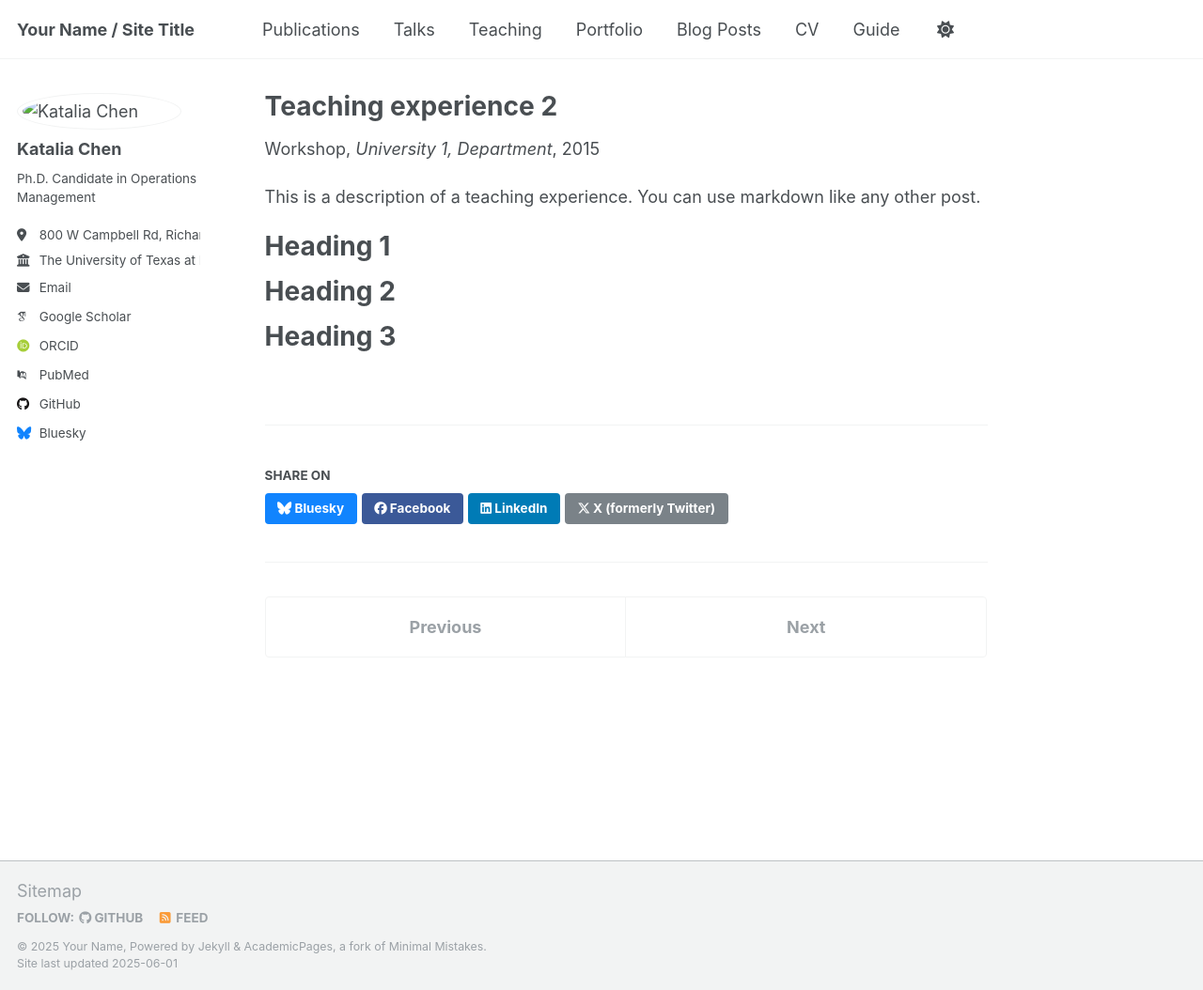
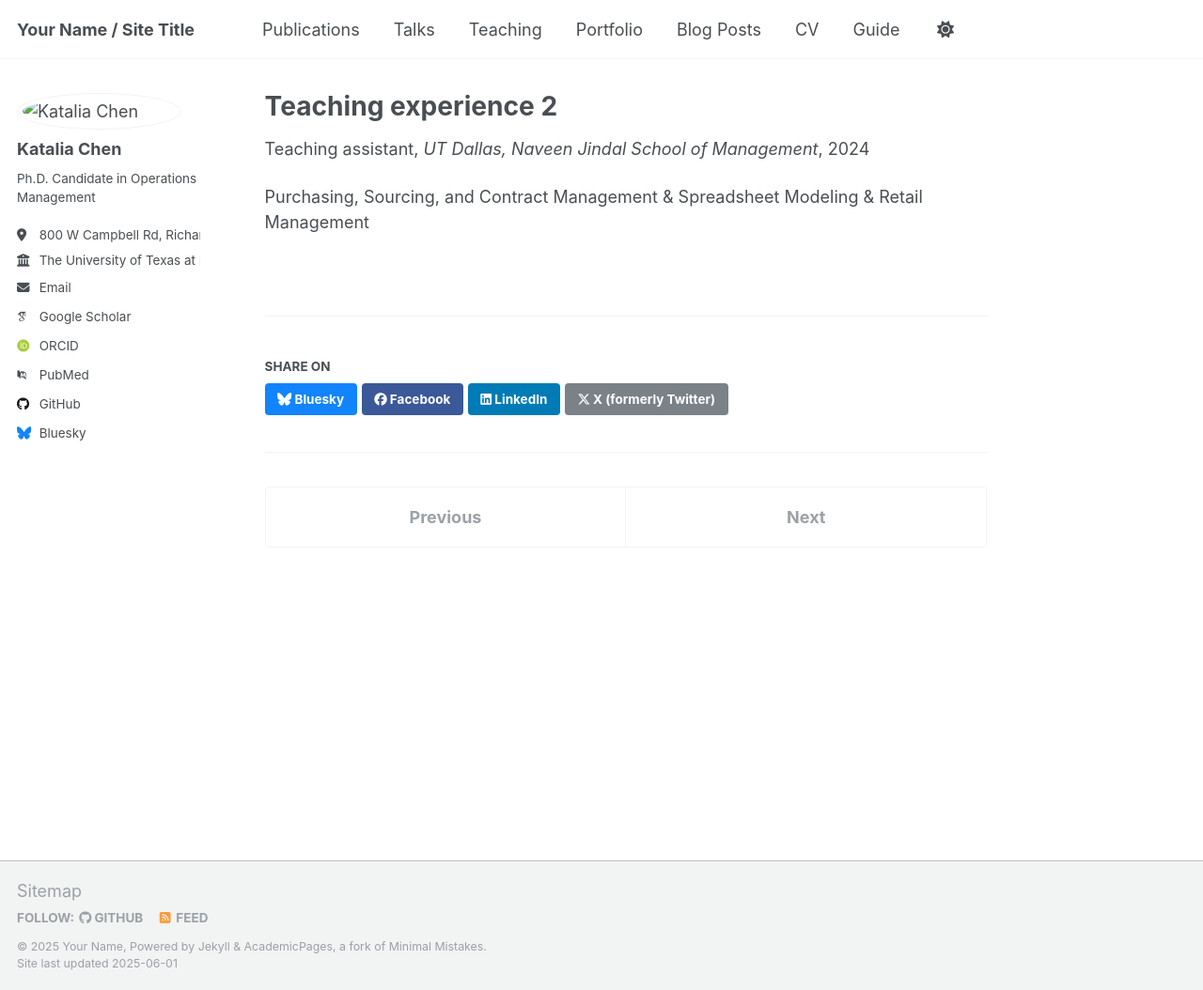
Before and after one commit to qxc2/kataliachen, a Jekyll site: the page built from _teaching/2015-spring-teaching-2.md, in a window 1280 px wide and 1054 px high. Shown: the whole window at 94% size. Built offline with Jekyll 4.4.1, drawn with Linux system fonts in a browser that asks for light colours; some web fonts are replaced.

Commit message:
Update 2015-spring-teaching-2.md

```diff
--- a/_teaching/2015-spring-teaching-2.md
+++ b/_teaching/2015-spring-teaching-2.md
@@ -1,20 +1,11 @@
 ---
 title: "Teaching experience 2"
 collection: teaching
-type: "Workshop"
-permalink: /teaching/2015-spring-teaching-1
-venue: "University 1, Department"
-date: 2015-01-01
+type: "Teaching assistant"
+permalink: /teaching/2015-spring-teaching-2
+venue: "UT Dallas, Naveen Jindal School of Management"
+date: 2024-01-01
 location: "City, Country"
 ---
 
-This is a description of a teaching experience. You can use markdown like any other post.
-
-Heading 1
-======
-
-Heading 2
-======
-
-Heading 3
-======
+Purchasing, Sourcing, and Contract Management & Spreadsheet Modeling & Retail Management
```
